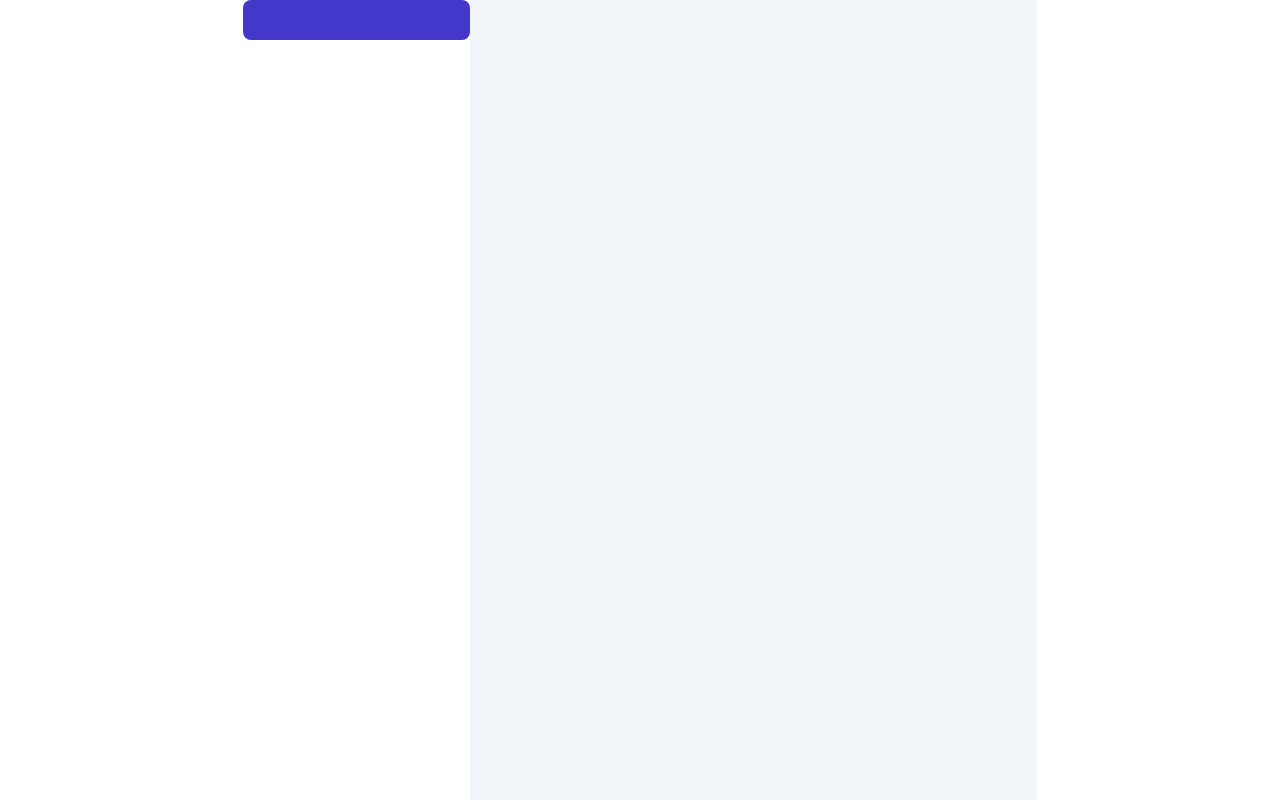
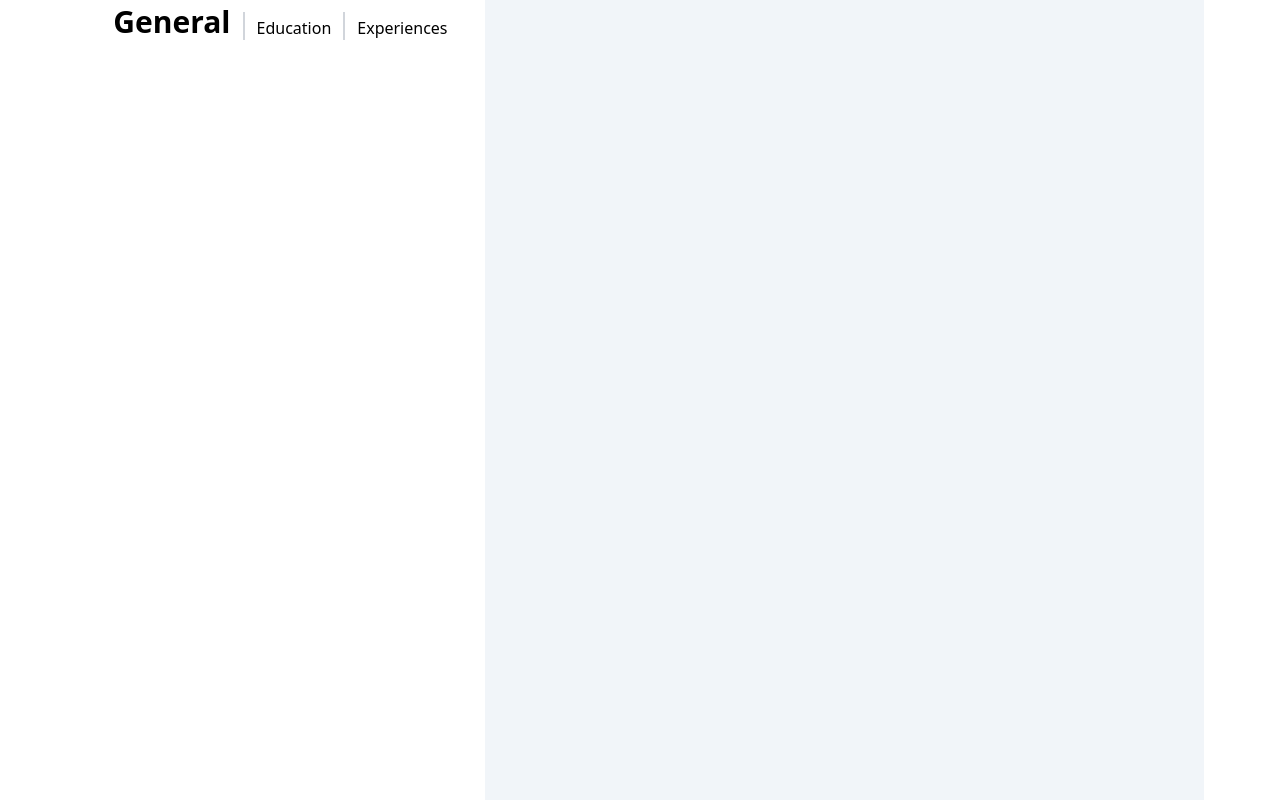
Before and after one commit to Vincent0103/CV-application, a React (Vite) app: page / in a window 1280 px wide. Shown: the top 800 px of the page. Built offline with nearby package versions, Linux system fonts and the light colour scheme.

Commit message:
Add forms top buttons

```diff
--- a/src/components/FormSections.jsx
+++ b/src/components/FormSections.jsx
@@ -1,7 +1,10 @@
 const FormSections = () => {
   return (
     <div className="w-[40%] flex flex-col">
-      <div className="bg-indigo-700 rounded-lg h-10 max-w-full">
+      <div className="rounded-lg h-10 max-w-full flex justify-center items-end gap-3">
+        <button type="button" className="font-bold text-3xl">General</button>
+        <button type="button" className="border-x-2 border-gray-300 px-3 h-7 flex items-end">Education</button>
+        <button type="button" className="">Experiences</button>
       </div>
     </div>
   );
--- a/tailwind.config.js
+++ b/tailwind.config.js
@@ -4,7 +4,15 @@ export default {
     "./src/**/*.{js,ts,jsx,tsx}",
   ],
   theme: {
-    extend: {},
+    extend: {
+      colors: {
+        text: "#eeeaf1",
+        background: "#130f17",
+        primary: "#B8A4C5",
+        secondary: "#6A4344",
+        accent: "#A99178",
+      }
+    },
   },
   plugins: [],
 }
```
Also changed, not shown: src/assets/general_form.jpg (added).
